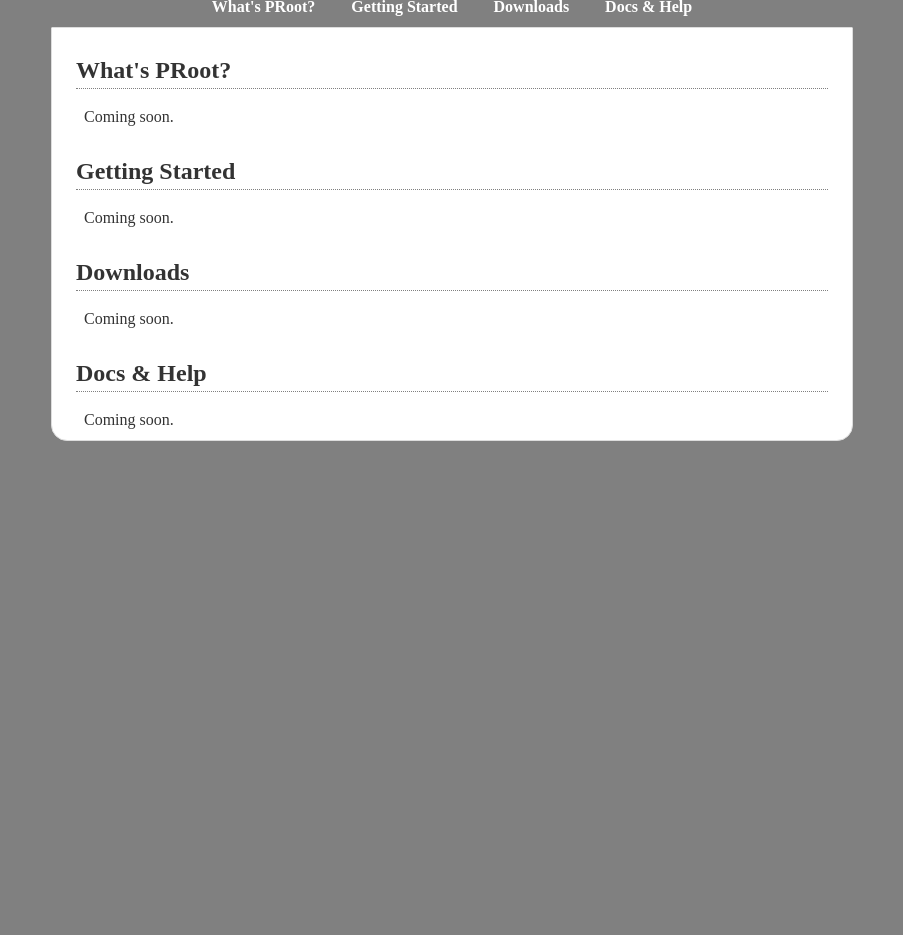
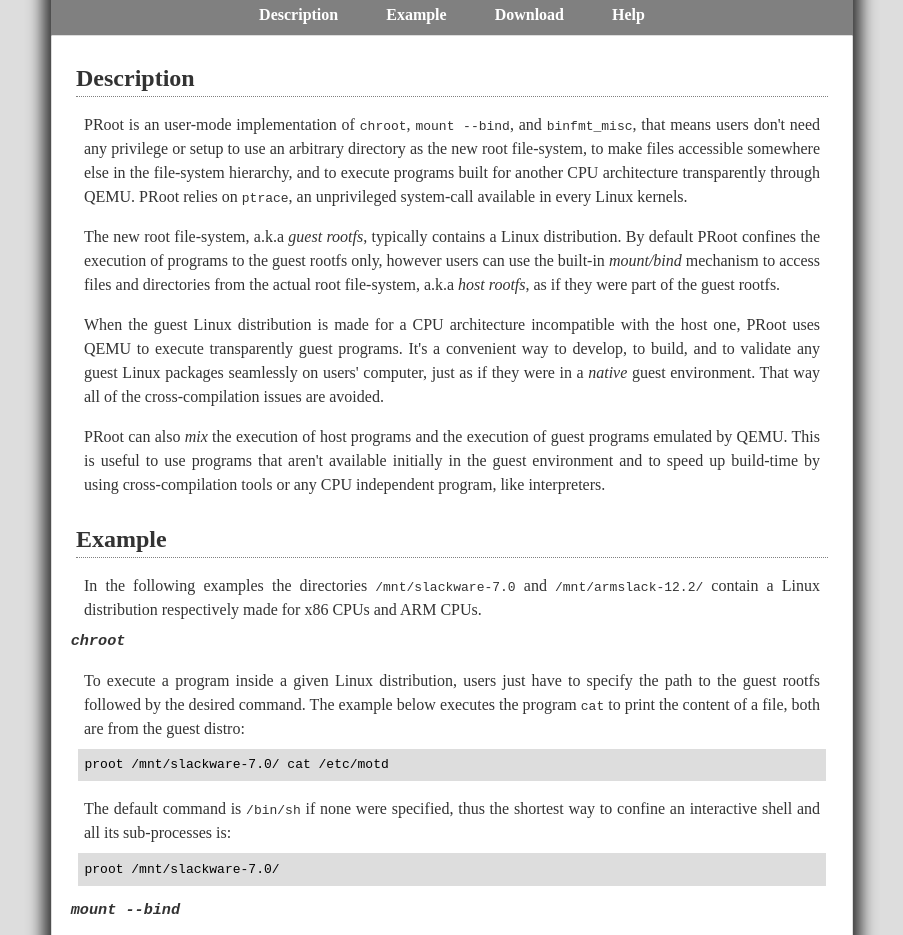
Before and after one commit to proot-me/proot, a plain HTML site: page index.html in a window 1280 px wide. Shown: the part 103-1038 px from the top of the page, without its empty margins (188-1091 px from the left). Before the commit the page ends 800 px from the top, so only its background shows below. Drawn offline with Linux system fonts and the light colour scheme.

Commit message:
Front page generated from the user manual.

```diff
--- a/index.html
+++ b/index.html
@@ -1,42 +1,77 @@
-<?xml version="1.0" encoding="utf-8" ?>
-<!DOCTYPE html PUBLIC "-//W3C//DTD XHTML 1.0 Transitional//EN" "http://www.w3.org/TR/xhtml1/DTD/xhtml1-transitional.dtd">
-<html xmlns="http://www.w3.org/1999/xhtml" xml:lang="en" lang="en">
-<head>
-<meta http-equiv="Content-Type" content="text/html; charset=utf-8" />
-<meta name="generator" content="Docutils 0.7: http://docutils.sourceforge.net/" />
-<title></title>
-<link rel="stylesheet" href="proot.css" type="text/css" />
-</head>
-<body>
-<div class="document">
+<?xml version="1.0"?>
+<html xmlns="http://www.w3.org/1999/xhtml" xml:lang="en" lang="en"><head><meta http-equiv="Content-Type" content="text/html; charset=utf-8"/><title>PRoot</title><link rel="stylesheet" href="website.css" type="text/css"/></head><body><h1>PRoot</h1><div id="contents"><ul><li><a href="#description">Description</a></li><li><a href="#example">Example</a></li><li><a href="#download">Download</a></li><li><a href="#help">Help</a></li></ul></div><div xmlns="" class="section" id="description"><h2>Description</h2><p>PRoot is an user-mode implementation of <tt>chroot</tt>, <tt>mount --bind</tt>,
+and <tt>binfmt_misc</tt>, that means users don't need any privilege or
+setup to use an arbitrary directory as the new root file-system, to
+make files accessible somewhere else in the file-system hierarchy, and
+to execute programs built for another CPU architecture transparently
+through QEMU.  PRoot relies on <tt>ptrace</tt>, an unprivileged system-call
+available in every Linux kernels.</p><p>The new root file-system, a.k.a <em>guest rootfs</em>, typically contains a
+Linux distribution.  By default PRoot confines the execution of
+programs to the guest rootfs only, however users can use the built-in
+<em>mount/bind</em> mechanism to access files and directories from the actual
+root file-system, a.k.a <em>host rootfs</em>, as if they were part of the
+guest rootfs.</p><p>When the guest Linux distribution is made for a CPU architecture
+incompatible with the host one, PRoot uses QEMU to execute
+transparently guest programs.  It's a convenient way to develop, to
+build, and to validate any guest Linux packages seamlessly on users'
+computer, just as if they were in a <em>native</em> guest environment.  That
+way all of the cross-compilation issues are avoided.</p><p>PRoot can also <em>mix</em> the execution of host programs and the execution
+of guest programs emulated by QEMU.  This is useful to use programs
+that aren't available initially in the guest environment and to speed
+up build-time by using cross-compilation tools or any CPU independent
+program, like interpreters.</p></div><div xmlns="" class="section" id="example"><h2>Example</h2><p>In the following examples the directories <tt>/mnt/slackware-7.0</tt> and
+<tt>/mnt/armslack-12.2/</tt> contain a Linux distribution respectively made
+for x86 CPUs and ARM CPUs.</p><div class="section" id="chroot"><h3><tt>chroot</tt></h3><p>To execute a program inside a given Linux distribution, users just
+have to specify the path to the guest rootfs followed by the desired
+command.  The example below executes the program <tt>cat</tt> to print the
+content of a file, both are from the guest distro:</p><pre>proot /mnt/slackware-7.0/ cat /etc/motd</pre><p>The default command is <tt>/bin/sh</tt> if none were specified, thus the
+shortest way to confine an interactive shell and all its sub-processes
+is:</p><pre>proot /mnt/slackware-7.0/</pre></div><div class="section" id="mount\ --bind"><h3><tt>mount --bind</tt></h3><p>The option <tt>-b</tt>, short for <tt>--bind</tt>, makes files from the host
+rootfs accessible in the confined environment just as if they were
+initially part of the guest rootfs.  It is sometimes required to run
+programs that rely on some specific files:</p><pre>proot -b /proc /mnt/slackware-7.0/ ps</pre><p>Actually there's a bunch of such specific files, that's why PRoot
+provides the option <tt>-B</tt> to bind automatically a pre-defined list of
+recommended paths:</p><pre>proot -B /mnt/slackware-7.0/ ps</pre><p>The bind mechanism can also be used to relocate files and directories
+in the host rootfs by using <tt>/</tt> as the path to the guest rootfs.  It
+is quite handy to cheat programs that perform access to hard-coded
+locations, like not well written installation scripts:</p><pre>proot -b /tmp/alternate_usr:/usr / make install</pre><p>or to substitute system configuration files, for example the DNS
+setting:</p><pre>proot -b ./alternate_resolv.conf:/etc/resolv.conf / resolveip google.com</pre></div><div class="section" id="binfmt_misc"><h3><tt>binfmt_misc</tt></h3><p>PRoot uses QEMU to execute programs built for a CPU architecture
+incompatible with the host one.  From users' point-of-view, emulated
+guest programs are executed transparently, that is, just like host
+programs.  To enable this feature users just have to specify which
+instance of QEMU they want to use with the option <tt>-q</tt> or <tt>-Q</tt>
+(this latter implies <tt>-B</tt>):</p><pre>proot -Q qemu-arm /mnt/armslack-12.2/</pre><p>The parameter of the <tt>-q/-Q</tt> option is actually a whole QEMU
+command, for instance to enable its GDB server on port 1234:</p><pre>proot -Q "qemu-arm -g 1234" /mnt/armslack-12.2/ emacs</pre><p>PRoot has a mode to allow the execution of host programs alongside
+emulated guest programs, that is, they share the same file-system
+namespace.  It's typically useful to extend the list of available
+programs and to speed up build-time significantly.  This mixed-mode is
+enable by substituting the <tt>-Q</tt> option with <tt>-X</tt>, then the content
+of the host rootfs is accessible through <tt>/host-rootfs</tt>:</p><pre>proot -X qemu-arm /mnt/armslack-12.2/
 
+$ file /bin/echo
+[...] ELF 32-bit LSB executable, ARM [...]
+$ file /host-rootfs/bin/echo
+[...] ELF 64-bit LSB executable, x86-64 [...]
+$ /host-rootfs/bin/echo 'Hello mixed world!'
+Hello mixed world!</pre><p>Since both host and guest programs use the guest rootfs as <tt>/</tt>,
+users may want to deactivate explicitly cross-filesystem support found
+in most GNU cross-compilation tools.  For example with GCC configured
+to cross-compile to the ARM target:</p><pre>proot -X qemu-arm /mnt/armslack-12.2/
 
-<div class="section" id="proot">
-<h1>PRoot</h1>
-<div class="contents local topic" id="contents">
-<ul class="simple">
-<li><a class="reference internal" href="#what-s-proot" id="id1">What's&nbsp;PRoot?</a></li>
-<li><a class="reference internal" href="#getting-started" id="id2">Getting&nbsp;Started</a></li>
-<li><a class="reference internal" href="#downloads" id="id3">Downloads</a></li>
-<li><a class="reference internal" href="#docs-help" id="id4">Docs&nbsp;&amp;&nbsp;Help</a></li>
-</ul>
-</div>
-<div class="section" id="what-s-proot">
-<h2>What's&nbsp;PRoot?</h2>
-<p>Coming soon.</p>
-</div>
-<div class="section" id="getting-started">
-<h2>Getting&nbsp;Started</h2>
-<p>Coming soon.</p>
-</div>
-<div class="section" id="downloads">
-<h2>Downloads</h2>
-<p>Coming soon.</p>
-</div>
-<div class="section" id="docs-help">
-<h2>Docs&nbsp;&amp;&nbsp;Help</h2>
-<p>Coming soon.</p>
-<script type="text/javascript">
+$ export CC=/host-rootfs/opt/cross-tools/arm-linux/bin/gcc
+$ export CFLAGS="--sysroot=/"   # could be optional indeed
+$ ./configure; make</pre><p>As with regular files, a host instance of a program can be bound over
+its guest instance.  Here is an example where the guest <tt>sh</tt> and
+<tt>make</tt> binaries are overlaid by the host ones:</p><pre>proot -Q qemu-arm -b /bin/sh -b /usr/bin/make /mnt/armslack-12.2/</pre><p>It's worth mentioning that even when mixing the execution of host
+programs and the execution of emulated guest programs, they still
+believe they are running in a native guest environment.  As a
+demonstration, here is a partial output of a typical <tt>./configure</tt>
+script:</p><pre>checking whether the C compiler is a cross-compiler... no</pre></div></div><div class="section" id="download"><h2>Download</h2><p>
+	      The latest version is available here:
+	      <a href="https://github.com/downloads/cedric-vincent/PRoot/proot-v0.7.1.tar.gz">proot-v0.7.1.tar.gz</a></p></div><div class="section" id="help"><h2>Help</h2><p>Feel free to send your questions to <a href="mailto:proot_me@googlegroups.com">proot_me@googlegroups.com
+	    </a> if you didn't find answers by reading the <a href="https://github.com/cedric-vincent/PRoot/blob/master/doc/manual.txt">user
+	    manual</a>.
+	    </p></div><script type="text/javascript">
 	      var _gaq = _gaq || [];
 	      _gaq.push(['_setAccount', 'UA-20176046-1']);
 	      _gaq.push(['_trackPageview']);
@@ -45,8 +80,4 @@
 	      ga.src = ('https:' == document.location.protocol ? 'https://ssl' : 'http://www') + '.google-analytics.com/ga.js';
 	      var s = document.getElementsByTagName('script')[0]; s.parentNode.insertBefore(ga, s);
 	      })();
-</script></div>
-</div>
-</div>
-</body>
-</html>
+	  </script></body></html>
--- a/proot.css
+++ b/website.css
@@ -1,3 +1,5 @@
+/* TODO: pre can wrap */
+
 * {
     padding: 0;
     margin: 0;
@@ -7,7 +9,7 @@
 }
 
 html {
-    background-color: gray;
+    background-color: #dddddd;
 }
 
 body {
@@ -22,14 +24,18 @@
 
     margin-left: auto;
     margin-right: auto;
-    margin-top: 1em;
-    margin-bottom: 1em;
+    margin-top: 1.5em;
+    margin-bottom: 1.5em;
+
+    -moz-box-shadow: 0 0 5px 5px #333333;
+    -webkit-box-shadow: 0 0 5px 5px #333333;
+    box-shadow: 0 0 1em 0.5em #333333;
 }
 
 h1 {
     color: orange;
     text-align: center;
-    text-shadow: 2px 2px #333333;
+    text-shadow: 2px 3px 3px #333333;
     font-size: 3em;
 }
 
@@ -40,10 +46,15 @@
     border-bottom: 1px dotted gray;
 }
 
+h3 {
+    margin-left: 1em;
+    font-style: italic;
+}
+
 #contents {
     text-align: center;
 
-    background-color: gray;
+    background-color: grey;
     border-top: 1px solid #dddddd;
     border-bottom: 1px solid #dddddd;
 
@@ -60,8 +71,8 @@
 #contents li {
     display: inline;
 
-    margin-left: 1em;
-    margin-right: 1em;
+    margin-left: 3%;
+    margin-right: 3%;
 }
 
 #contents a {
@@ -109,7 +120,7 @@
     font-size: smaller;
 }
 
-pre.literal-block {
+pre {
     margin: 2em ;
     margin-top: 0.5em ;
     margin-bottom: 1em ;
```
Lines whose indentation alone changed are shown as unchanged.
